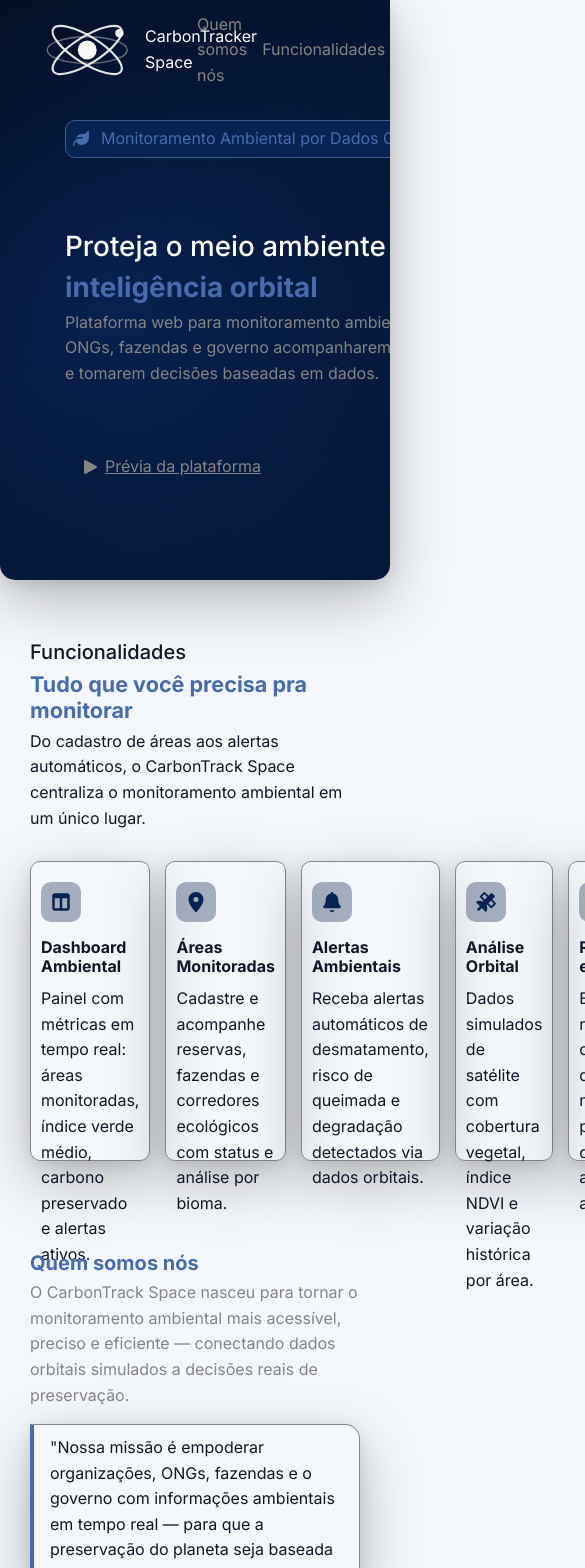
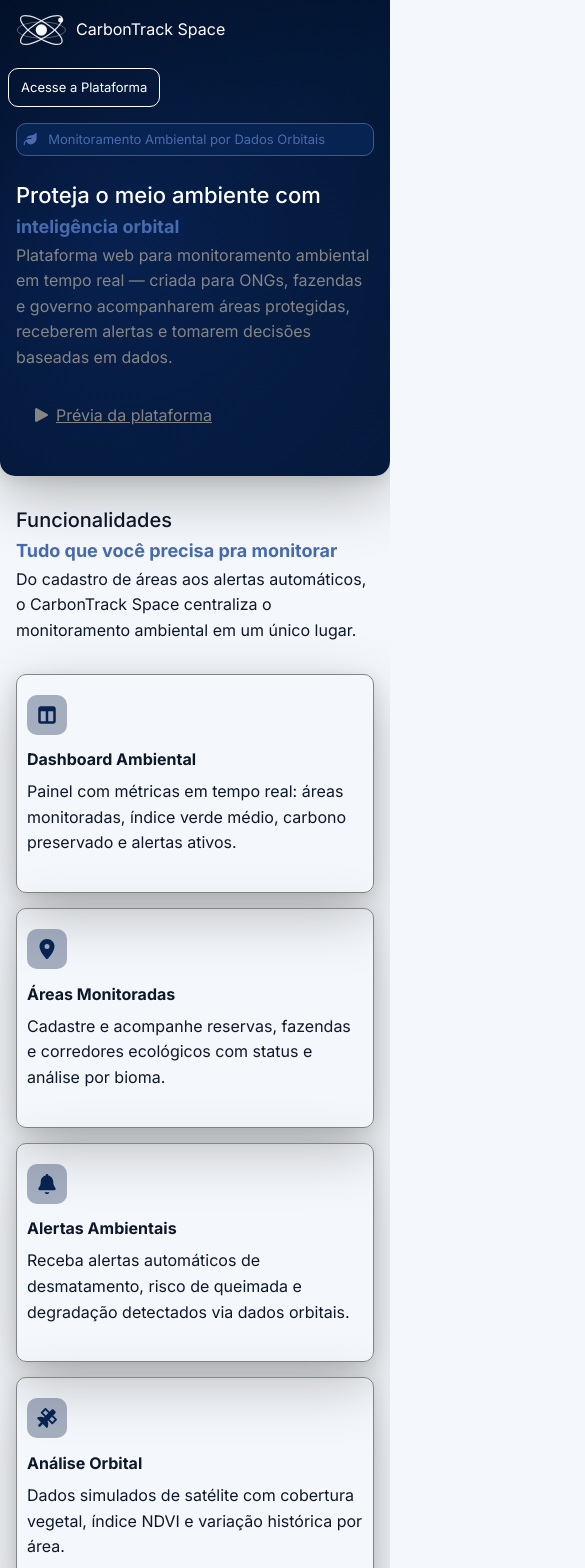
Before and after one commit to Fiap2029/carbontrack-front, a React (Vite) app: page / in a window 390 px wide. Shown: the top 1568 px of the page, 585 px wide, since content can reach past the window. Built offline with nearby package versions, Linux system fonts and the light colour scheme.

Commit message:
last version

```diff
--- a/src/pages/Home/Home.jsx
+++ b/src/pages/Home/Home.jsx
@@ -12,7 +12,7 @@ export default function Home() {
           <div className={styles.div_structure}>
             <a className={styles.image} href="#">
               <img src="/src/assets/icon-carbontracker.svg" alt="Logo" />
-              <span>CarbonTracker Space</span>
+              <span>CarbonTrack Space</span>
             </a>
 
               <div className={styles.menu}>
--- a/src/pages/Home/Home.module.css
+++ b/src/pages/Home/Home.module.css
@@ -4,7 +4,7 @@
 }
 
 .background{
-  height: 580px;
+  min-height: 580px;
   background: linear-gradient(140deg, #010d1f 0%, #031633 45%, #04193a 100%);
   position: relative;
   overflow: hidden;
@@ -85,6 +85,8 @@
   border: 1px solid #fff;
   color: #fff;
   cursor: pointer;
+  text-decoration: none;
+  white-space: nowrap;
 }
 
 .button:hover{
@@ -99,6 +101,7 @@
   flex-direction: column;
   justify-content: space-between;
   width: 650px;
+  max-width: 100%;
   height: 400px;
   margin-left: 45px;
   padding: 20px;
@@ -109,7 +112,8 @@
   flex-direction: row;
   align-items: center;
   width: 390px;
-  gap: 10px ;
+  max-width: 100%;
+  gap: 10px;
   padding: 5px;
   border-radius: 10px;
   color: #476bad;
@@ -162,13 +166,13 @@
 .cards{
   display: flex;
   flex-direction: row;
+  flex-wrap: wrap;
   gap: 15px;
-  height: 300px;
   margin-top: 30px;
 }
 
 .card{
-  width: 250px;
+  flex: 1 1 220px;
   padding: 20px 10px;
   border: 1px solid #858585;
   border-radius: 10px;
@@ -186,7 +190,8 @@
   padding: 10px;
   margin: 0;
   height: 20px;
-  width: 20px;color: #072352;
+  width: 20px;
+  color: #072352;
   background-color: #31456869;
   border-radius: 10px;
 }
@@ -216,11 +221,12 @@
 
 .horizontal_card{
   display: flex;
+  flex-wrap: wrap;
   gap: 20px;
-  height: 200px;
 }
 
 .organization_card{
+  flex: 1 1 180px;
   padding: 20px;
   border: 1px solid #858585;
   border-radius: 10px;
@@ -231,18 +237,21 @@
 
 .profiles{
   display: flex;
+  align-items: stretch;
   gap: 15px;
   padding: 30px;
   margin: 30px 0;
 }
 
 .profiles_text{
+  flex: 1;
   display: flex;
   flex-direction: column;
   justify-content: space-between;
 }
 
 .board{
+  flex: 1;
   padding: 20px;
   border: 1px solid #858585;
   border-radius: 10px;
@@ -252,7 +261,7 @@
 }
 
 .footer{
-  height: 250px;
+  min-height: 250px;
   background: linear-gradient(140deg, #010d1f 0%, #031633 45%, #04193a 100%);
   position: relative;
   overflow: hidden;
@@ -266,17 +275,19 @@
 }
 
 .footer_structure{
+  position: relative;
+  z-index: 10;
   display: flex;
   justify-content: center;
   align-items: center;
   gap: 100px;
-  height: 100%;
+  height: 250px;
 }
 
 .footer_buttons{
   display: flex;
   justify-content: center;
-  gap: 50px;
+  gap: 20px;
 }
 
 .footer_text{
@@ -286,3 +297,162 @@
   justify-content: center;
   color: #fff;
 }
+
+/* ── TABLET (max 900px) ── */
+@media (max-width: 900px) {
+  .div_structure {
+    gap: 16px;
+  }
+
+  .menu {
+    display: none;
+  }
+
+  .informations {
+    width: 100%;
+    margin-left: 0;
+    padding: 20px 24px;
+    height: auto;
+    gap: 20px;
+  }
+
+  .informations_card {
+    width: 100%;
+  }
+
+  .cards {
+    height: auto;
+  }
+
+  .card {
+    flex: 1 1 calc(50% - 15px);
+  }
+
+  .horizontal_card {
+    height: auto;
+  }
+
+  .organization_card {
+    flex: 1 1 calc(50% - 20px);
+  }
+
+  .profiles {
+    flex-direction: column;
+    padding: 16px;
+  }
+
+  .profiles_text {
+    gap: 12px;
+  }
+
+  .footer_structure {
+    gap: 40px;
+    padding: 30px;
+  }
+
+  .footer_buttons {
+    gap: 16px;
+  }
+}
+
+/* ── MOBILE (max 600px) ── */
+@media (max-width: 600px) {
+  .nav {
+    padding: 0 8px;
+    flex-wrap: wrap;
+    gap: 8px;
+  }
+
+  .div_structure {
+    flex-direction: column;
+    gap: 4px;
+  }
+
+  .image {
+    margin-left: 8px;
+  }
+
+  .image img {
+    width: 60px;
+    height: 60px;
+  }
+
+  .nav_button {
+    margin-right: 8px;
+  }
+
+  .button {
+    padding: 8px 12px;
+    font-size: 13px;
+  }
+
+  .background {
+    min-height: auto;
+    padding-bottom: 32px;
+  }
+
+  .informations {
+    padding: 16px;
+    gap: 16px;
+  }
+
+  .informations_card {
+    font-size: 13px;
+  }
+
+  .informations_title {
+    font-size: 22px;
+    margin-top: 10px;
+  }
+
+  .informations_subtitle {
+    font-size: 18px;
+  }
+
+  .features {
+    padding: 16px;
+    margin: 16px 0;
+  }
+
+  .cards {
+    flex-direction: column;
+  }
+
+  .card {
+    flex: 1 1 100%;
+  }
+
+  .horizontal_card {
+    flex-direction: column;
+  }
+
+  .organization_card {
+    flex: 1 1 100%;
+  }
+
+  .profiles {
+    padding: 0;
+    margin: 16px 0;
+  }
+
+  .board {
+    padding: 16px;
+  }
+
+  .footer_structure {
+    flex-direction: column;
+    gap: 24px;
+    padding: 32px 16px;
+    text-align: center;
+  }
+
+  .footer_buttons {
+    flex-direction: row;
+    gap: 16px;
+  }
+
+  .footer_text h2 {
+    font-size: 20px;
+    text-align: center;
+  }
+}
```
